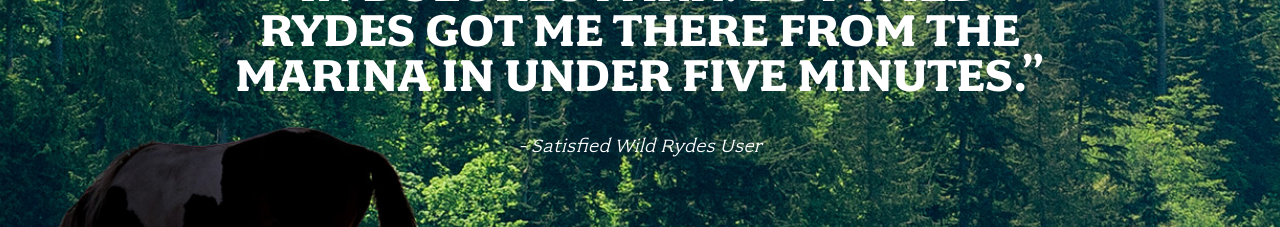
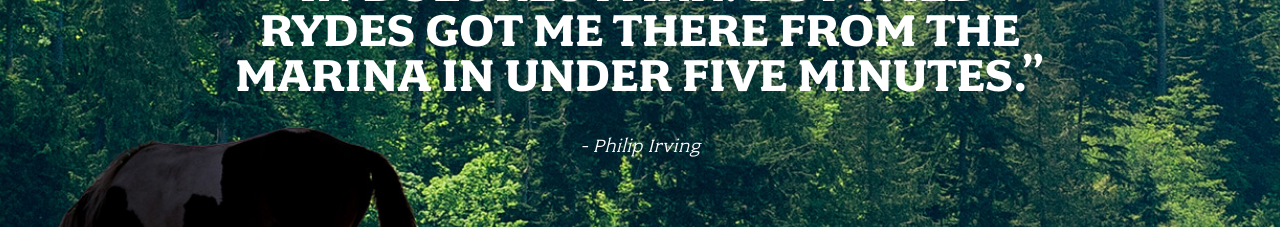
Before and after one commit to pairving17/pairving-csci-480, a plain HTML site: page index.html in a window 1280 px wide. Shown: the part 4040-4267 px from the top of the page. Drawn offline with Linux system fonts and the light colour scheme.

Commit message:
Update index.html

```diff
--- a/index.html
+++ b/index.html
@@ -112,7 +112,7 @@
         <div class="quote">
           “I was almost late to my ultimate frisbee tournament in DOLORES park. BUt Wild Rydes Got me there from the marina in under five minutes.”
         </div>
-        <div class="quoter">- Satisfied Wild Rydes User</div>
+        <div class="quoter">- Philip Irving</div>
       </div>
     </div>
   </section>
```
